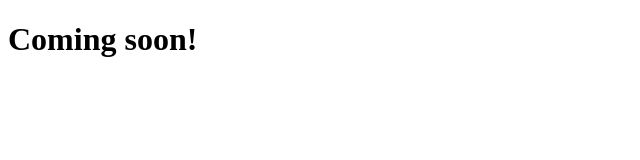
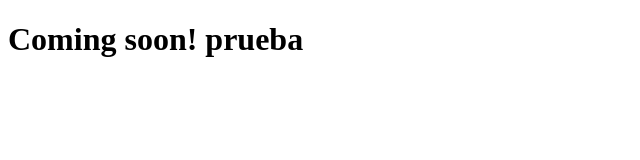
Before and after one commit to TEMGIC/offsideyopal, a plain HTML site: page index.html in a window 1280 px wide. Shown: the whole page, without its empty margins (0-640 px from the left). Drawn offline with Linux system fonts and the light colour scheme.

Commit message:
Update index.html

```diff
--- a/index.html
+++ b/index.html
@@ -6,6 +6,6 @@
     <title>Coming soon!</title>
 </head>
 <body>
-    <h1>Coming soon!</h1>
+    <h1>Coming soon! prueba</h1>
 </body>
 </html>
```
